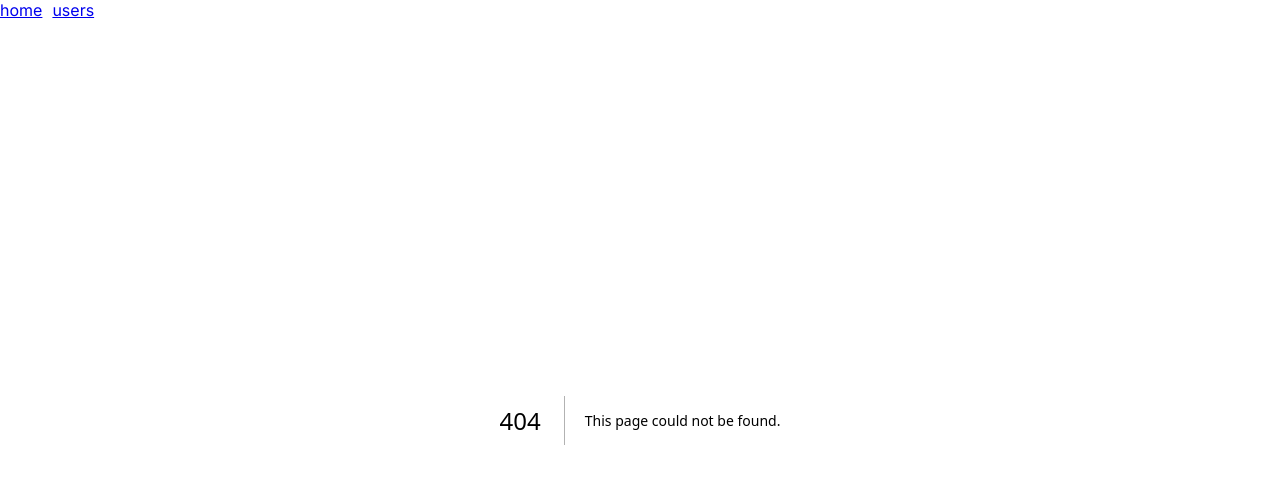
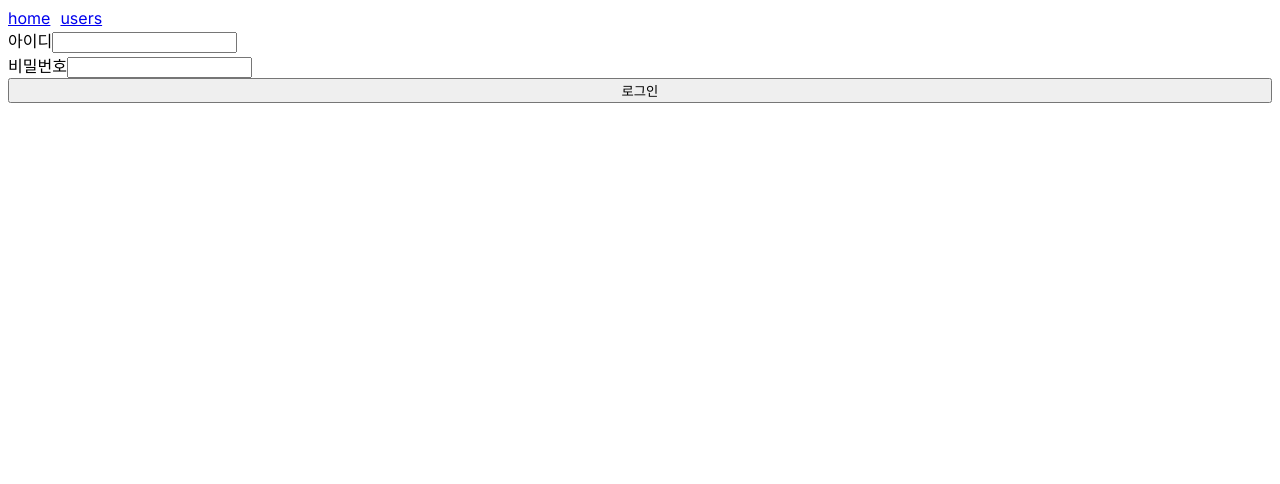
Before and after one commit to aptakqmf12/makgeolli_world, a Next.js app in the folder front/: page /signin in a window 1280 px wide. Before the commit this address had no page. Shown: the top 484 px of the page. Built offline with nearby package versions, Linux system fonts and the light colour scheme.

Commit message:
로그인, user, list추가

```diff
--- /dev/null
+++ b/front/src/app/signin/page.tsx
@@ -0,0 +1,48 @@
+"use client";
+import { requestLogin } from "@/api";
+import { useState, useEffect, ChangeEvent } from "react";
+import styled from "styled-components";
+import { useRouter } from "next/navigation";
+
+export default function Signin() {
+  const router = useRouter();
+
+  const [id, setId] = useState("");
+  const [pw, setPw] = useState("");
+
+  const handleSubmit = async (e: ChangeEvent<HTMLFormElement>) => {
+    e.preventDefault();
+    if (id.length === 0 || pw.length === 0) return;
+
+    const res = await requestLogin(id, pw);
+    console.log(res);
+
+    if (res.status === 200) {
+      localStorage.setItem("name", res.data[0].name);
+      router.push("/");
+    }
+  };
+
+  return (
+    <div>
+      <FormWrapper onSubmit={handleSubmit}>
+        <label>
+          아이디
+          <input value={id} onChange={(e) => setId(e.target.value)} />
+        </label>
+
+        <label>
+          비밀번호
+          <input value={pw} onChange={(e) => setPw(e.target.value)} />
+        </label>
+
+        <button type="submit">로그인</button>
+      </FormWrapper>
+    </div>
+  );
+}
+
+const FormWrapper = styled.form`
+  display: flex;
+  flex-direction: column;
+`;
--- a/front/src/app/users/page.tsx
+++ b/front/src/app/users/page.tsx
@@ -18,8 +18,13 @@ export default function Home() {
     if (!nameRef.current || !oldRef.current) return;
 
     const [name, old] = [nameRef.current.value, oldRef.current.value];
+
     createUser({ name, old }).then(() => {
       record();
+
+      if (!nameRef.current || !oldRef.current) return;
+      nameRef.current.value = "";
+      oldRef.current.value = "";
     });
   };
 
@@ -65,7 +70,6 @@ const UserCard = ({ user, record }: { user: UserType; record: () => void }) => {
     <li>
       {!editMode && (
         <>
-          <span>{user.id}</span>
           <span>{name}</span>
           <span>{old}</span>
         </>
```
Also changed, not shown: front/src/app/list/page.tsx (added, +13 -0 lines).
